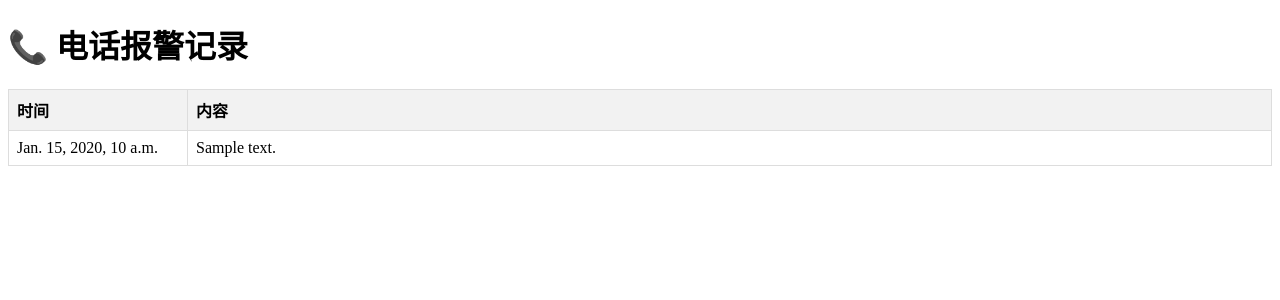
After one commit to gpengtao/gpt-website, a Django app: template see_log/templates/see_log/ivr_log.html in a window 1280 px wide. The commit adds this page. Shown: the top 300 px of the page. Run offline with Django 3.2, Linux system fonts and the light colour scheme; the template is opened without the code that fills it: most values are stand-ins (such as "Sample title", 1, 10 or a date in 2020).

Commit message:
add ivr log

```diff
--- /dev/null
+++ b/see_log/templates/see_log/ivr_log.html
@@ -0,0 +1,47 @@
+<!DOCTYPE html>
+<html lang="zh">
+<head>
+    <meta charset="UTF-8">
+    <title>电话报警记录</title>
+    <style>
+        table {
+            width: 100%;
+            border-collapse: collapse;
+            margin: 20px 0;
+        }
+
+        th, td {
+            border: 1px solid #ddd;
+            padding: 8px;
+            text-align: left;
+        }
+
+        th {
+            background-color: #f2f2f2;
+        }
+
+        tr:nth-child(even) {
+            background-color: #f9f9f9;
+        }
+    </style>
+</head>
+<body>
+    <h1>📞 电话报警记录</h1>
+    <table style="table-layout: fixed;">
+        <thead>
+        <tr>
+            <th style="width: 162px;">时间</th>
+            <th>内容</th>
+        </tr>
+        </thead>
+        <tbody>
+        {% for item in ivr_logs %}
+            <tr>
+                <td style="width: 140px;">{{ item.datetime }}</td>
+                <td style="word-wrap: break-word;white-space: pre-wrap;">{{ item.content }}</td>
+            </tr>
+        {% endfor %}
+        </tbody>
+    </table>
+</body>
+</html>
--- a/templates/heme_backup1.html
+++ b/templates/heme_backup1.html
@@ -86,7 +86,7 @@
         <div class="card-container">
             <!-- 错误日志监控卡片 -->
             <div class="card-wrapper">
-                <a href="{% url 'recent_log_stat' %}" class="card">
+                <a href="{% url 'app_logs' %}" class="card">
                     <div class="card-icon">🔍</div>
                     <h2>错误日志监控</h2>
                     <p>查看和统计应用错误日志，帮助快速定位问题。</p>
--- a/templates/home.html
+++ b/templates/home.html
@@ -209,7 +209,7 @@
         <div class="card-container">
             <!-- 错误日志监控卡片 -->
             <div class="card-wrapper">
-                <a href="{% url 'recent_log_stat' %}" class="card">
+                <a href="{% url 'app_logs' %}" class="card">
                     <div class="card-icon">🔍</div>
                     <h2>错误日志监控</h2>
                     <p>查看和统计应用错误日志，帮助快速定位问题。实时监控，快速响应，提高系统稳定性。</p>
--- a/website/urls.py
+++ b/website/urls.py
@@ -19,15 +19,17 @@ from django.views.generic import TemplateView
 
 from marathon.views import hello_world
 from marathon.views import my_marathon
-from see_log.views import query_app_log, recent_log_stat
+from see_log.views import query_app_log, app_logs, ivr_log
 
 urlpatterns = [
+    # 首页
     path('', TemplateView.as_view(template_name='home.html'), name='home'),
     path('admin/', admin.site.urls),
 
     # see_log
-    path('see_log/<str:app_name>/', query_app_log, name='see_log'),
-    path('see_log/', recent_log_stat, name='recent_log_stat'),
+    path('see_log/app', app_logs, name='app_logs'),
+    path('see_log/app/<str:app_name>/', query_app_log, name='see_log'),
+    path('see_log/ivr/', ivr_log, name='ivr_log'),
 
     # marathon
     path('marathon/', hello_world, name='marathon'),
```
Also changed, not shown: see_log/views.py (+41 -3 lines), see_log/templates/see_log/app_log_table.html (renamed from see_log/templates/see_log/log_table.html), see_log/templates/see_log/app_logs.html (renamed from see_log/templates/see_log/recent_log_stat.html).
